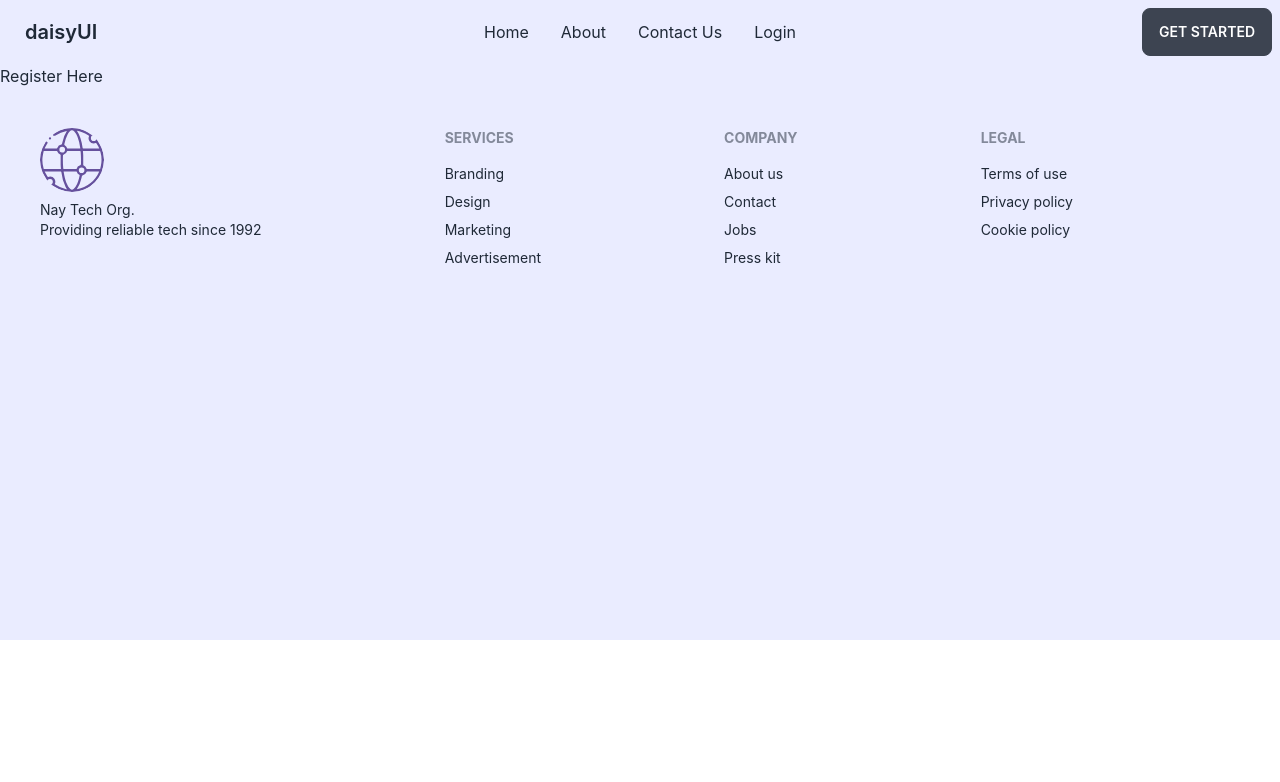
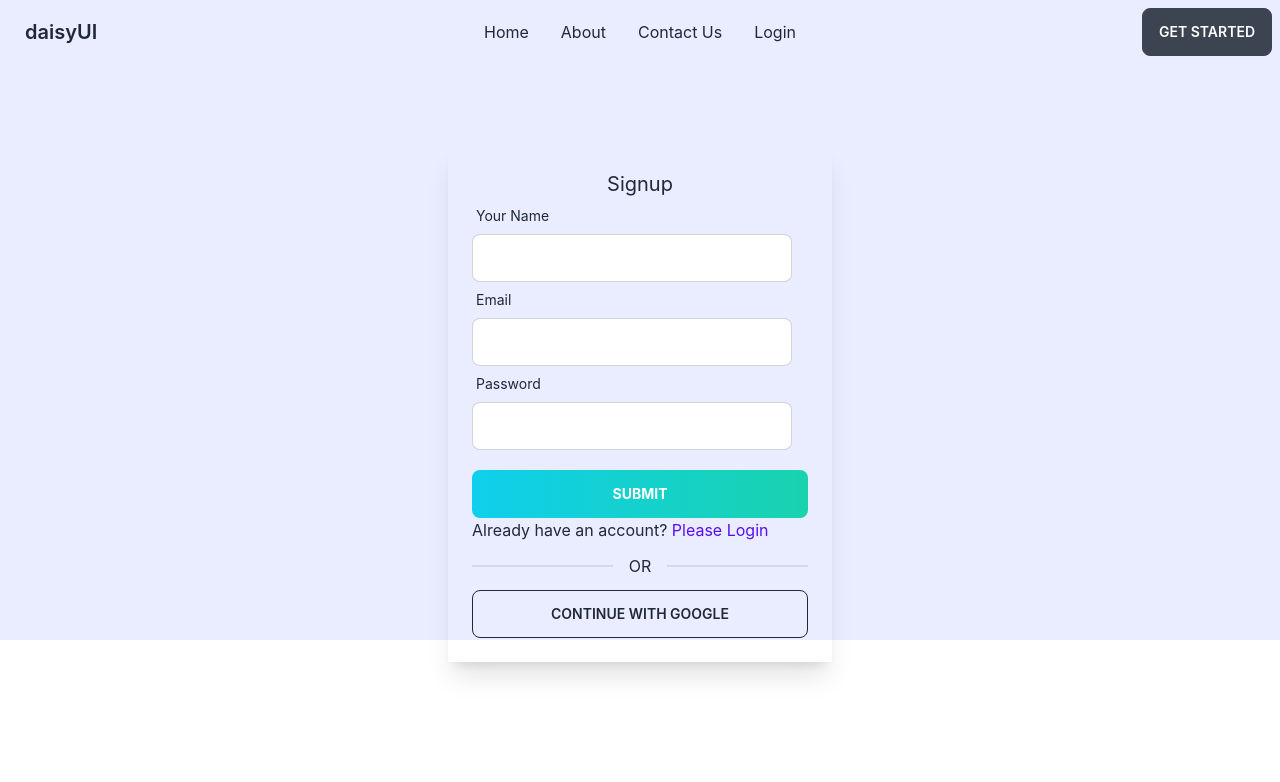
Before and after one commit to Sayeednayeem1/job-finder, a React (Create React App) app: page /register in a window 1280 px wide. Shown: the top 782 px of the page. Built offline with nearby package versions, Linux system fonts and the light colour scheme.

Commit message:
added login and registration form

```diff
--- a/src/Pages/Home/Login/Login.js
+++ b/src/Pages/Home/Login/Login.js
@@ -1,9 +1,57 @@
-import React from 'react';
+import React, { useState } from 'react';
+import { useForm } from 'react-hook-form';
+import { Link } from 'react-router-dom';
 
 const Login = () => {
+    const { register, formState: { errors }, handleSubmit } = useForm();
+
+    const [loginError, setLoginError] = useState('');
+
+    const handleLogin = data => {
+        console.log(data);
+    };
+
+    const handleGoogleLogin = data => {
+        console.log(data);
+    }
+
     return (
         <div>
-            <h1>Login Now</h1>
+            <div className='h-[690px]  flex justify-center items-center'>
+                <div className='w-96  shadow-xl p-6'>
+                    <h1 className='text-xl text-center'>Login</h1>
+                    <form onSubmit={handleSubmit(handleLogin)}>
+
+                        <div className="form-control w-full max-w-xs">
+                            <label className="label"> <span className="label-text">Email</span> </label>
+                            <input type="email"
+                                {...register("email", {
+                                    required: "Email is required"
+                                })}
+                                className="input input-bordered w-full max-w-xs" />
+                            {errors.email && <p role="alert" className='text-orange-600'>{errors.email?.message}</p>}
+                        </div>
+                        <div className="form-control w-full max-w-xs mb-5">
+                            <label className="label"> <span className="label-text">Password</span> </label>
+                            <input type="password"
+                                {...register("password", {
+                                    required: "password is required",
+                                    minLength: { value: 6, message: "Password must be at least 6 characters" }
+                                })}
+                                className="input input-bordered w-full max-w-xs" />
+                            {errors.password && <p role="alert" className='text-orange-600'>{errors.password?.message}</p>}
+                        </div>
+
+                        <input className="btn btn-primary w-full bg-gradient-to-r from-[#0FCFEC] to-[#19D3AE] text-white font-bold border-none" value='Submit' type="submit" />
+                        {
+                            loginError && <p className='text-orange-600'>{loginError}</p>
+                        }
+                    </form>
+                    <p>New to doctors portal? <Link className='text-primary' to="/register">Create new account</Link></p>
+                    <div className='divider'>OR</div>
+                    <button onClick={handleGoogleLogin} className='btn btn-outline w-full'>CONTINUE WITH GOOGLE</button>
+                </div>
+            </div>
         </div>
     );
 };
--- a/src/Pages/Home/Register/Register.js
+++ b/src/Pages/Home/Register/Register.js
@@ -1,9 +1,73 @@
-import React from 'react';
+import React, { useState } from 'react';
+import { useForm } from 'react-hook-form';
+import { Link } from 'react-router-dom';
 
 const Register = () => {
+
+    const { register, formState: { errors }, handleSubmit } = useForm();
+
+    // todo registration error
+    const [registrationError, setRegistrationError] = useState('');
+
+    // todo handle signup with email and password
+    const handleSignup = data => {
+        console.log(data);
+    };
+
+    // todo handle google signup
+    const handleGoogleSignUp = data => {
+        console.log(data);
+    }
+
     return (
         <div>
-            <h1>Register Here</h1>
+            <div className='h-[680px]  flex justify-center items-center'>
+                <div className='w-96  shadow-xl p-6'>
+                    <h1 className='text-xl text-center'>Signup</h1>
+                    <form onSubmit={handleSubmit(handleSignup)}>
+
+                        <div className="form-control w-full max-w-xs">
+                            <label className="label"> <span className="label-text">Your Name</span> </label>
+                            <input type="text"
+                                {...register("name", {
+                                    required: "Name is required"
+                                })}
+                                className="input input-bordered w-full max-w-xs" />
+                            {errors.name && <p role="alert" className='text-orange-600'>{errors.name?.message}</p>}
+                        </div>
+
+                        <div className="form-control w-full max-w-xs">
+                            <label className="label"> <span className="label-text">Email</span> </label>
+                            <input type="email"
+                                {...register("email", {
+                                    required: "Email is required"
+                                })}
+                                className="input input-bordered w-full max-w-xs" />
+                            {errors.email && <p role="alert" className='text-orange-600'>{errors.email?.message}</p>}
+                        </div>
+
+                        <div className="form-control w-full max-w-xs mb-5">
+                            <label className="label"> <span className="label-text">Password</span> </label>
+                            <input type="password"
+                                {...register("password", {
+                                    required: "password is required",
+                                    minLength: { value: 6, message: "Password must be at least 6 characters" },
+                                    pattern: { value: /^(?=.*[A-Z])(?=.*[!@#$&*])(?=.*[0-9])/, message: "Please Provide a special character, a number and an Uppercase." }
+                                })}
+                                className="input input-bordered w-full max-w-xs" />
+                            {errors.password && <p role="alert" className='text-orange-600'>{errors.password?.message}</p>}
+                        </div>
+
+                        <input className="btn btn-primary w-full bg-gradient-to-r from-[#0FCFEC] to-[#19D3AE] text-white font-bold border-none" value="Submit" type="submit" />
+                        {
+                            registrationError && <p className='text-orange-600'>{registrationError}</p>
+                        }
+                    </form>
+                    <p>Already have an account? <Link className='text-primary' to="/login">Please Login</Link></p>
+                    <div className='divider'>OR</div>
+                    <button onClick={handleGoogleSignUp} className='btn btn-outline w-full'>CONTINUE WITH GOOGLE</button>
+                </div>
+            </div>
         </div>
     );
 };
```
